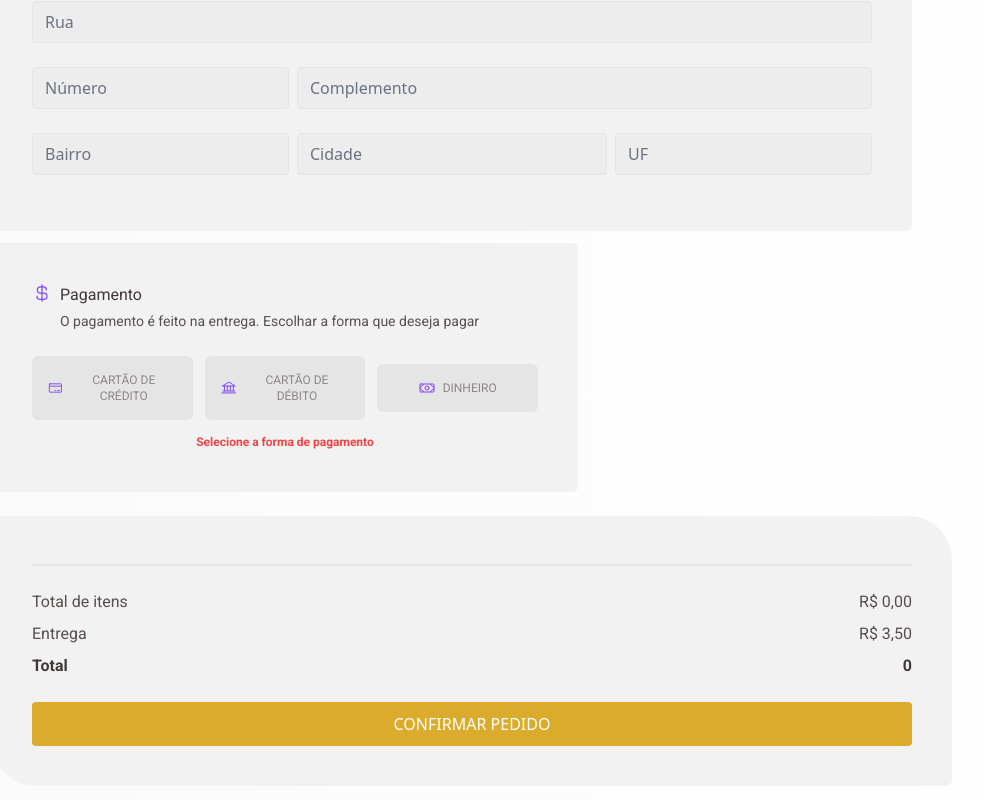
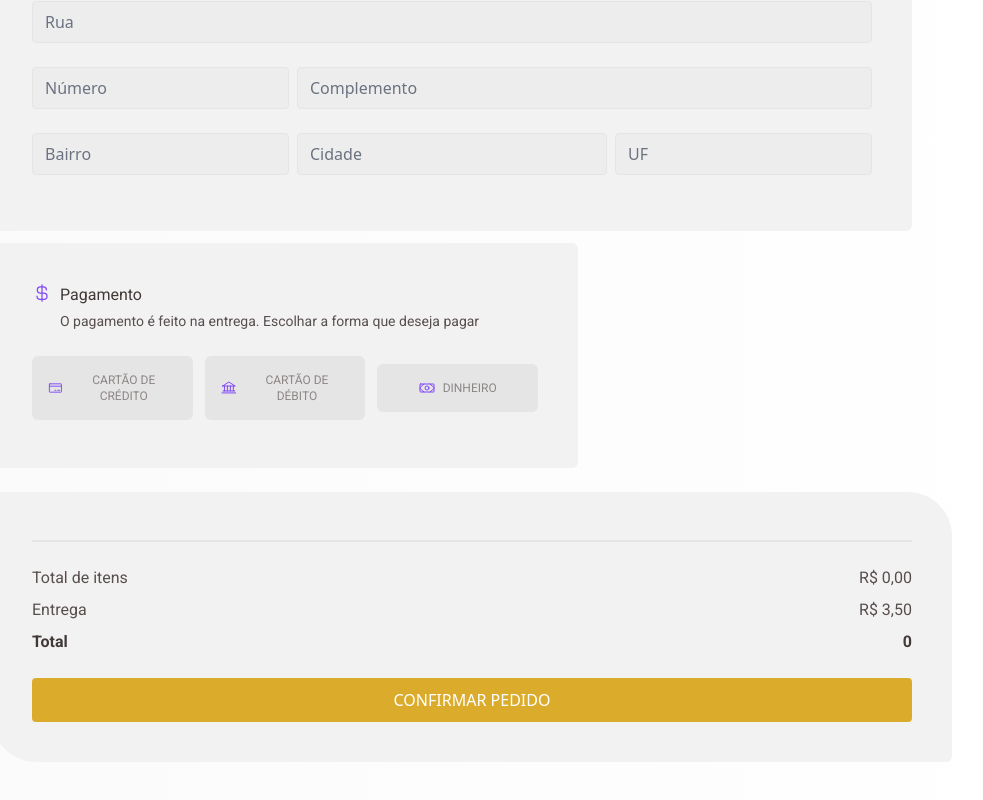
Before and after one commit to italocc-git/coffee-delivery, a React (Vite) app: page /checkout in a window 1280 px wide. Shown: the part 370-1170 px from the top of the page, without its empty margins (168-1151 px from the left). Built offline with nearby package versions, Linux system fonts and the light colour scheme.

Commit message:
feature: adicionando radioButton Radix no metodo de pagamento para ser controlado

```diff
--- a/package.json
+++ b/package.json
@@ -11,6 +11,7 @@
   },
   "dependencies": {
     "@hookform/resolvers": "^2.9.7",
+    "@radix-ui/react-radio-group": "^1.0.0",
     "phosphor-react": "^1.4.1",
     "react": "^18.2.0",
     "react-dom": "^18.2.0",
--- a/src/components/SelectCreditCard/index.tsx
+++ /dev/null
@@ -1,23 +0,0 @@
-import React from 'react'
-interface SelectCreditCardProps
-  extends React.ButtonHTMLAttributes<HTMLButtonElement> {
-  method: 'CARTÃO DE CRÉDITO' | 'CARTÃO DE DÉBITO' | 'DINHEIRO'
-  icon: any
-}
-
-export const SelectCreditCard = ({
-  method,
-  icon: Icon,
-  ...rest
-}: SelectCreditCardProps) => {
-  return (
-    <button
-      {...rest}
-      className="flex items-center justify-center gap-2 p-4 border border-base-button  border-hidden focus:border bg-base-button focus:outline-none focus:ring focus:ring-product-purple hover:bg-base-hover transition-colors rounded-[6px] cursor-pointer
-      w-full min-w-[160px]"
-    >
-      <Icon className="text-product-purple" size={16} />
-      <span className="text-base-label font-roboto text-xs">{method}</span>
-    </button>
-  )
-}
--- a/src/pages/Checkout/components/FillOrder/index.tsx
+++ b/src/pages/Checkout/components/FillOrder/index.tsx
@@ -5,29 +5,18 @@ import {
   Money,
   Bank,
 } from 'phosphor-react'
-import { SelectCreditCard } from '../../../../components/SelectCreditCard'
-import { UseFormReturn } from 'react-hook-form'
+import { UseFormReturn, Controller } from 'react-hook-form'
 import { formProps } from '../..'
+import * as RadioGroup from '@radix-ui/react-radio-group'
 
 interface FillOrderProps {
-  setPaymentMethod: (
-    method: 'Cartão de Crédito' | 'Cartão de Débito' | 'Dinheiro',
-  ) => void
   form: UseFormReturn<formProps>
-  paymentMethod:
-    | 'Cartão de Crédito'
-    | 'Cartão de Débito'
-    | 'Dinheiro'
-    | undefined
 }
 
-export const FillOrder = ({
-  setPaymentMethod,
-  paymentMethod,
-  form,
-}: FillOrderProps) => {
+export const FillOrder = ({ form }: FillOrderProps) => {
   const {
     register,
+    control,
     formState: { errors },
   } = form
   const inputClass =
@@ -153,30 +142,56 @@ export const FillOrder = ({
             </div>
           </div>
 
-          <div className="flex sm:flex-col items-center justify-center gap-3 w-full max-w-[506px] text-product-purple">
-            <SelectCreditCard
-              method="CARTÃO DE CRÉDITO"
-              icon={CreditCard}
-              onClick={() => setPaymentMethod('Cartão de Crédito')}
-            />
-            <SelectCreditCard
-              method="CARTÃO DE DÉBITO"
-              icon={Bank}
-              onClick={() => setPaymentMethod('Cartão de Débito')}
-            />
-            <SelectCreditCard
-              method="DINHEIRO"
-              icon={Money}
-              onClick={() => setPaymentMethod('Dinheiro')}
-            />
-          </div>
+          <Controller
+            control={control}
+            name="paymentMethod"
+            render={({ field }) => {
+              return (
+                <RadioGroup.Root
+                  value={field.value}
+                  onValueChange={field.onChange}
+                  className="flex sm:flex-col items-center justify-center gap-3 w-full max-w-[506px] text-product-purple"
+                >
+                  <RadioGroup.Item
+                    value="credit"
+                    className="flex items-center justify-center gap-2 p-4 border border-base-button  border-hidden focus:border bg-base-button focus:outline-none focus:ring focus:ring-product-purple hover:bg-base-hover transition-colors rounded-[6px] cursor-pointer
+              w-full min-w-[160px]"
+                  >
+                    <CreditCard className="text-product-purple" size={16} />
+                    <span className="text-base-label font-roboto text-xs">
+                      {'CARTÃO DE CRÉDITO'}
+                    </span>
+                  </RadioGroup.Item>
+
+                  <RadioGroup.Item
+                    value="debit"
+                    className="flex items-center justify-center gap-2 p-4 border border-base-button  border-hidden focus:border bg-base-button focus:outline-none focus:ring focus:ring-product-purple hover:bg-base-hover transition-colors rounded-[6px] cursor-pointer
+              w-full min-w-[160px]"
+                  >
+                    <Bank className="text-product-purple" size={16} />
+                    <span className="text-base-label font-roboto text-xs">
+                      {'CARTÃO DE DÉBITO'}
+                    </span>
+                  </RadioGroup.Item>
+
+                  <RadioGroup.Item
+                    value="money"
+                    className="flex items-center justify-center gap-2 p-4 border border-base-button  border-hidden focus:border bg-base-button focus:outline-none focus:ring focus:ring-product-purple hover:bg-base-hover transition-colors rounded-[6px] cursor-pointer
+              w-full min-w-[160px]"
+                  >
+                    <Money className="text-product-purple" size={16} />
+                    <span className="text-base-label font-roboto text-xs">
+                      {'DINHEIRO'}
+                    </span>
+                  </RadioGroup.Item>
+                </RadioGroup.Root>
+              )
+            }}
+          />
+
           <div className="mt-2 text-center ">
-            {paymentMethod ? (
-              <span className="text-base-title text-xs font-semibold">
-                {paymentMethod} selecionado
-              </span>
-            ) : (
-              <span className={errorClass}>Selecione a forma de pagamento</span>
+            {errors.paymentMethod && (
+              <span className={errorClass}>{errors.paymentMethod.message}</span>
             )}
           </div>
         </div>
--- a/src/pages/Checkout/components/SelectedCoffee/index.tsx
+++ b/src/pages/Checkout/components/SelectedCoffee/index.tsx
@@ -7,17 +7,9 @@ import { priceFormatter } from '../../../../utils/formatter'
 import { useNavigate } from 'react-router-dom'
 interface SelectedCoffeeProps {
   form: UseFormReturn<formProps>
-  paymentMethod:
-    | 'Cartão de Crédito'
-    | 'Cartão de Débito'
-    | 'Dinheiro'
-    | undefined
 }
 
-export const SelectedCoffee = ({
-  form,
-  paymentMethod,
-}: SelectedCoffeeProps) => {
+export const SelectedCoffee = ({ form }: SelectedCoffeeProps) => {
   const { cart } = useCart()
   const navigate = useNavigate()
   const { handleSubmit, getValues, reset } = form
@@ -27,13 +19,10 @@ export const SelectedCoffee = ({
   )
 
   const handleSubmitCoffee = () => {
-    if (paymentMethod === undefined) return
     const data = getValues()
-
     navigate('/success', {
       state: {
         ...data,
-        method: paymentMethod,
       },
     })
 
@@ -43,7 +32,7 @@ export const SelectedCoffee = ({
   return (
     <form
       onSubmit={handleSubmit(handleSubmitCoffee)}
-      className="flex flex-col gap-6 p-10 bg-base-card rounded-[6px] rounded-tr-[44px] rounded-bl-[44px]  min-w-[330px]"
+      className="flex flex-col gap-6 p-10 bg-base-card rounded-[6px] rounded-tr-[44px] rounded-bl-[44px]  min-w-[370px]"
     >
       <div>
         <Cart />
--- a/src/pages/Checkout/index.tsx
+++ b/src/pages/Checkout/index.tsx
@@ -1,39 +1,34 @@
 import { FillOrder } from './components/FillOrder'
 import { SelectedCoffee } from './components/SelectedCoffee'
-import { useState } from 'react'
 import { useForm } from 'react-hook-form'
 import * as zod from 'zod'
 import { zodResolver } from '@hookform/resolvers/zod'
 
+const messageError = 'Campo Obrigatório'
 const formValidationSchema = zod.object({
-  cep: zod.string().min(1, { message: 'Campo Obrigatório' }),
-  street: zod.string().min(1, { message: 'Campo Obrigatório' }),
-  number: zod.string().min(1, { message: 'Campo Obrigatório' }),
+  cep: zod.string().min(1, { message: messageError }),
+  street: zod.string().min(1, { message: messageError }),
+  number: zod.string().min(1, { message: messageError }),
   complement: zod.string(),
-  district: zod.string().min(1, { message: 'Campo Obrigatório' }),
-  city: zod.string().min(1, { message: 'Campo Obrigatório' }),
-  uf: zod.string().min(1, { message: 'Campo Obrigatório' }),
+  district: zod.string().min(1, { message: messageError }),
+  city: zod.string().min(1, { message: messageError }),
+  uf: zod.string().min(1, { message: messageError }),
+  paymentMethod: zod.enum(['credit', 'debit', 'money'], {
+    required_error: messageError,
+  }),
 })
 
 export type formProps = zod.infer<typeof formValidationSchema>
 
 export const Checkout = () => {
-  const [paymentMethod, setPaymentMethod] = useState<
-    'Cartão de Crédito' | 'Cartão de Débito' | 'Dinheiro'
-  >()
-
   const form = useForm<formProps>({
     resolver: zodResolver(formValidationSchema),
   })
 
   return (
     <div className="flex justify-between px-[160px] lg:flex-col lg:gap-6 md:px-[80px] sm:px-4 lg:mb-11 ">
-      <FillOrder
-        form={form}
-        setPaymentMethod={setPaymentMethod}
-        paymentMethod={paymentMethod}
-      />
-      <SelectedCoffee form={form} paymentMethod={paymentMethod} />
+      <FillOrder form={form} />
+      <SelectedCoffee form={form} />
     </div>
   )
 }
--- a/src/pages/Success/index.tsx
+++ b/src/pages/Success/index.tsx
@@ -10,14 +10,20 @@ type FormProps = {
   district: string
   city: string
   uf: string
-  method: 'Cartão de Crédito' | 'Cartão de Débito' | 'Dinheiro' | undefined
+  paymentMethod: 'credit' | 'debit' | 'money'
 }
 export const Success = () => {
   const location = useLocation()
-  const { street, number, district, city, uf, method } =
+  const { street, number, district, city, uf, paymentMethod } =
     (location.state as FormProps) || {}
 
   if (location.state) {
+    const method = () => {
+      if (paymentMethod === 'credit') return 'Cartão de Crédito'
+      else if (paymentMethod === 'debit') return 'Cartão de Débito'
+      else return 'Dinheiro'
+    }
+
     return (
       <div className="px-[160px] md:px-[80px] mb-10">
         <div className="flex flex-col gap-2">
@@ -67,7 +73,7 @@ export const Success = () => {
               />
               <div className="flex flex-col">
                 <span>Pagamento na entrega </span>
-                <b>{method}</b>
+                <b>{method()}</b>
               </div>
             </div>
           </div>
```
Also changed, not shown: 1 other file (tests, documents, lock files or other folders).
